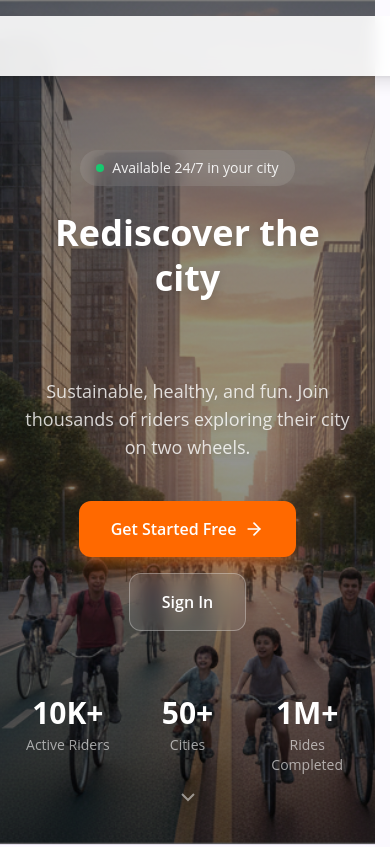
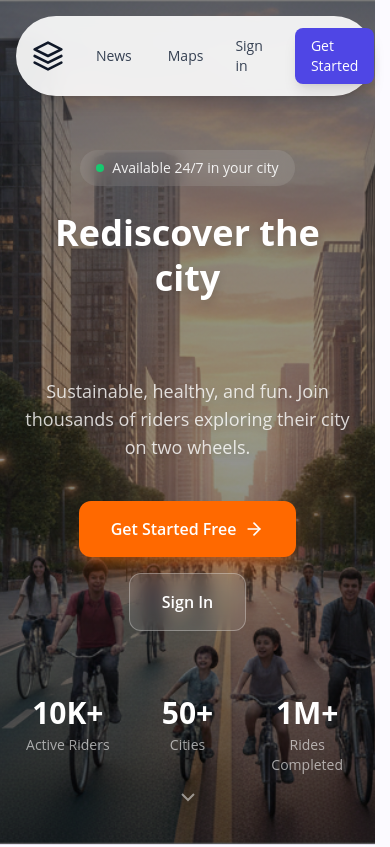
Before and after one commit to ucdse/react-app, a React app: page / in a window 390 px wide. Shown: the top 847 px of the page. Built offline with nearby package versions, Linux system fonts and the light colour scheme; the HTML template or start-up script is replaced by a standard one.

Commit message:
modify header width

```diff
--- a/src/components/Header.tsx
+++ b/src/components/Header.tsx
@@ -38,7 +38,7 @@ export default function Header() {
 
   return (
     <header className="fixed top-4 left-4 right-4 z-50 flex justify-center">
-      <nav className="mx-auto flex items-center bg-white/90 backdrop-blur-sm shadow-lg rounded-full px-8 py-3 min-w-[56rem] sm:min-w-[72rem] w-max max-w-[90rem]">
+      <nav className="mx-auto flex items-center bg-white/90 backdrop-blur-sm shadow-lg rounded-full px-4 py-3 w-max max-w-full sm:px-6 md:px-8 md:max-w-6xl lg:min-w-[56rem] lg:max-w-[120rem] xl:min-w-[72rem] xl:max-w-[180rem]">
         <div className="flex items-center justify-between w-full">
           {/* 左侧：Logo + News + Maps */}
           <div className="flex items-center gap-4">
```
